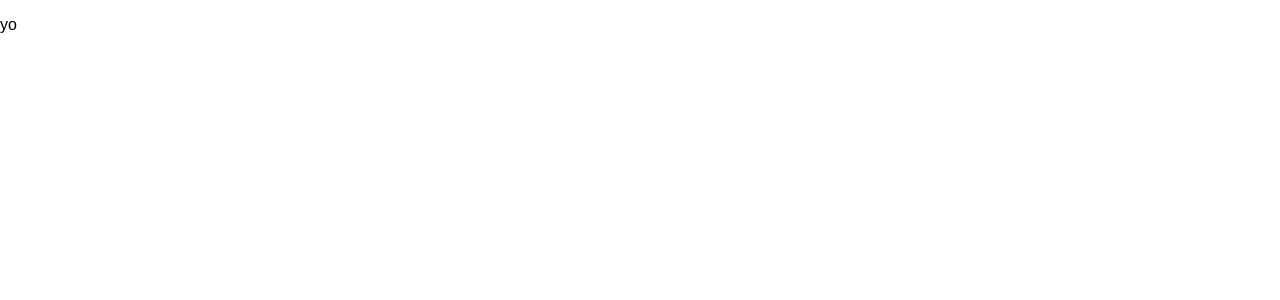
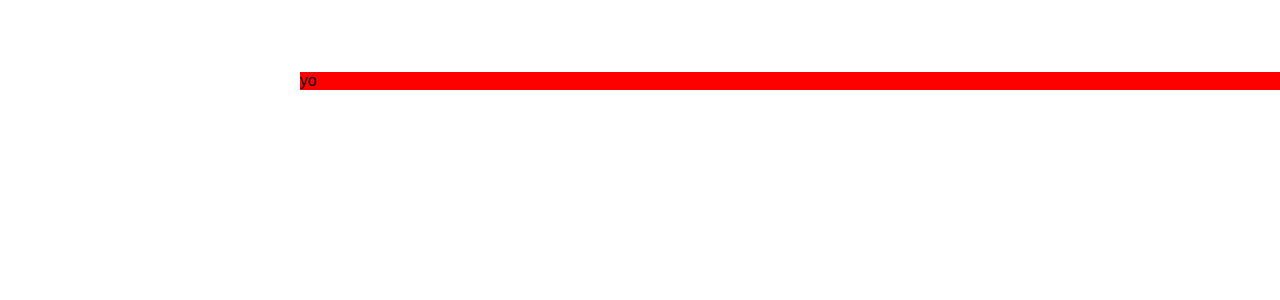
Before and after one commit to barks1212/hotel-filter-with-redux, a React app: page / in a window 1280 px wide. Shown: the top 300 px of the page. Built offline with nearby package versions, Linux system fonts and the light colour scheme.

Commit message:
layout hoc in app, modules not working

```diff
--- a/config/webpack.config.prod.js
+++ b/config/webpack.config.prod.js
@@ -176,10 +176,10 @@ module.exports = {
                       loader: require.resolve("css-loader"),
                       options: {
                         importLoaders: 1,
+                        minimize: true,
+                        sourceMap: shouldUseSourceMap,
                         modules: true,
-                        localIdentName: "[name]__[local]__[hash:base64:5]",
-                        minimize: true,
-                        sourceMap: shouldUseSourceMap
+                        localIdentName: "[name]__[local]__[hash:base64:5]"
                       }
                     },
                     {
--- a/src/App.js
+++ b/src/App.js
@@ -1,10 +1,14 @@
 import React, { Component } from "react";
+
+import Layout from "./hoc/Layout";
 
 class App extends Component {
   render() {
     return (
       <div>
-        <p>yo</p>
+        <Layout>
+          <p>yo</p>
+        </Layout>
       </div>
     );
   }
--- /dev/null
+++ b/src/hoc/Layout/index.js
@@ -0,0 +1,17 @@
+import React from "react";
+
+import classes from "./layout.css";
+
+import Aux from "../Aux";
+
+class Layout extends React.Component {
+  render() {
+    return (
+      <Aux>
+        <main className={classes.Content}>{this.props.children}</main>
+      </Aux>
+    );
+  }
+}
+
+export default Layout;
--- /dev/null
+++ b/src/hoc/Layout/layout.css
@@ -0,0 +1,5 @@
+.Content {
+  margin-top: 72px;
+  margin-left: 300px;
+  background-color: red;
+}
```
